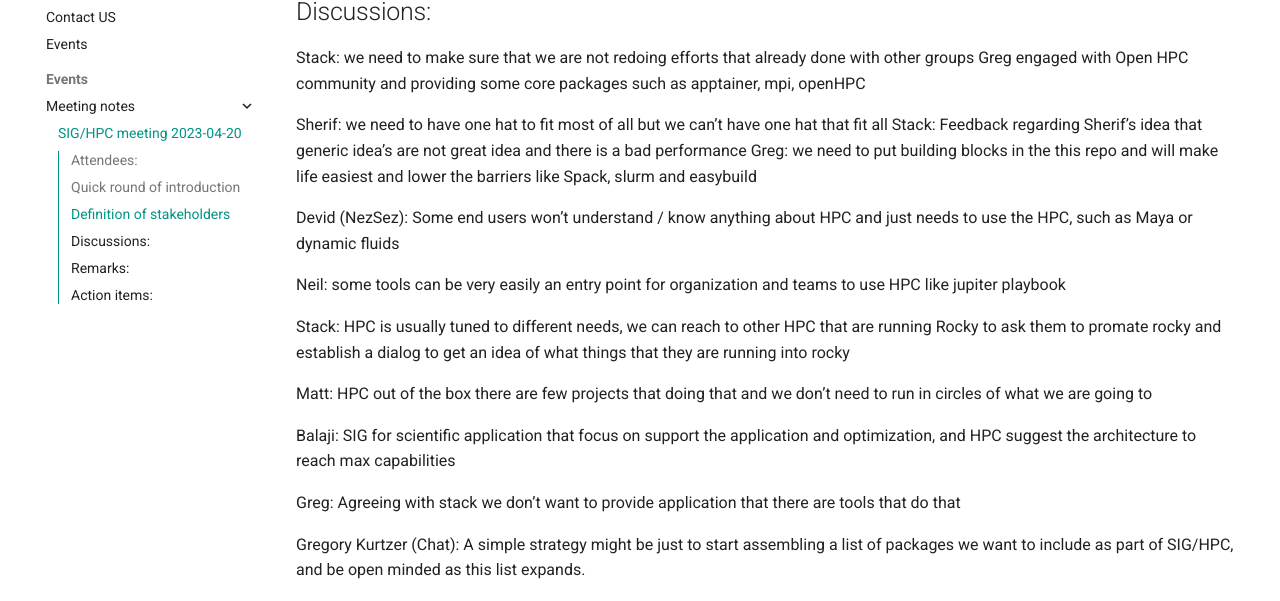
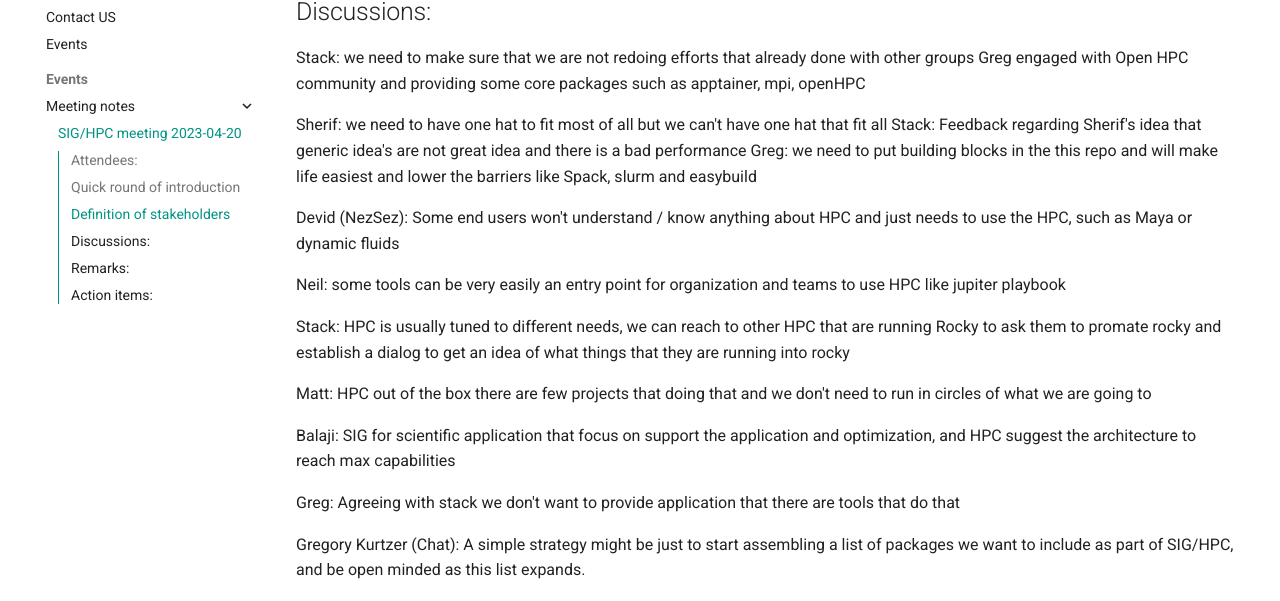
Before and after one commit to samkenxstream/SAMkenXsig-hpc.rocky.page, an MkDocs documentation site: the page built from docs/events/meeting-notes/2023-04-20.md, in a window 1280 px wide and 900 px high, scrolled down 729 px. Shown: the part 145-746 px from the top of the window. Built offline with MkDocs 1.6.1 and Material for MkDocs 9.7.7, drawn with Linux system fonts in a browser that asks for light colours.

Commit message:
Fixing unicode '

```diff
--- a/docs/events/meeting-notes/2023-04-20.md
+++ b/docs/events/meeting-notes/2023-04-20.md
@@ -32,21 +32,21 @@ Everyone introduced themselves
 Stack: we need to make sure that we are not redoing efforts that already done with other groups
 Greg engaged with Open HPC community and providing some core packages such as apptainer, mpi, openHPC
 
-Sherif: we need to have one hat to fit most of all but we can’t have one hat that fit all
-Stack: Feedback regarding Sherif’s idea that generic idea’s are not great idea and there is a bad performance
+Sherif: we need to have one hat to fit most of all but we can't have one hat that fit all
+Stack: Feedback regarding Sherif's idea that generic idea's are not great idea and there is a bad performance
 Greg: we need to put building blocks in the this repo and will make life easiest and lower the barriers like Spack, slurm and easybuild
 
-Devid (NezSez): Some end users won’t understand / know anything about HPC and just needs to use the HPC, such as Maya or dynamic fluids
+Devid (NezSez): Some end users won't understand / know anything about HPC and just needs to use the HPC, such as Maya or dynamic fluids
 
 Neil: some tools can be very easily an entry point for organization and teams to use HPC like jupiter playbook
 
 Stack: HPC is usually tuned to different needs, we can reach to other HPC that are running Rocky to ask them to promate rocky and establish a dialog to get an idea of what things that they are running into rocky
 
-Matt: HPC out of the box there are few projects that doing that and we don’t need to run in circles of what we are going to
+Matt: HPC out of the box there are few projects that doing that and we don't need to run in circles of what we are going to
 
 Balaji: SIG for scientific application that focus on support the application and optimization, and HPC suggest the architecture  to reach max capabilities
 
-Greg: Agreeing with stack we don’t want to provide application that there are tools that do that
+Greg: Agreeing with stack we don't want to provide application that there are tools that do that
 
 
 Gregory Kurtzer (Chat):
```
